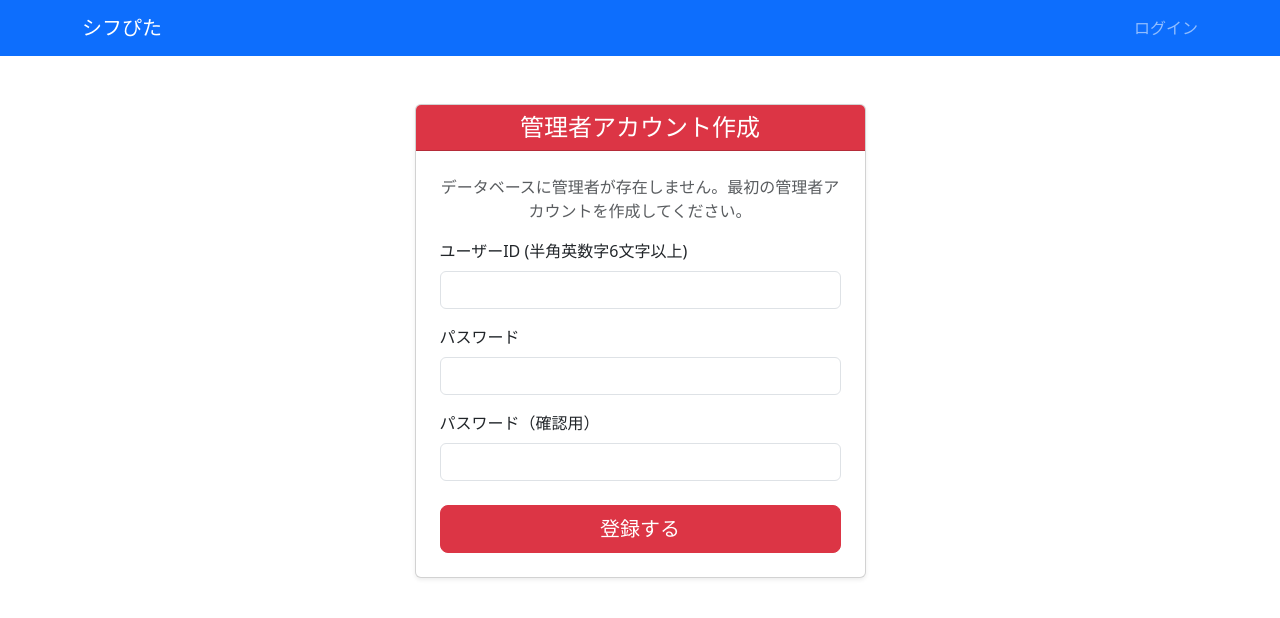
After one commit to yapitaku9/shifpita_mvp, a Flask app: page /register in a window 1280 px wide. The commit adds this page. Shown: the top 618 px of the page. Run offline with Flask 3, Linux system fonts and the light colour scheme.

Commit message:
初回時のみの管理者登録実行

```diff
--- a/app/forms.py
+++ b/app/forms.py
@@ -269,3 +269,33 @@ class SpecialDayForm(FlaskForm):
         existing_day = SpecialDay.query.filter_by(date=date.data).first()
         if existing_day:
             raise ValidationError('この日付は既に特別日として設定されています。')
+
+
+class RegistrationForm(FlaskForm):
+    """管理者初回登録フォーム"""
+    username = StringField(
+        "ユーザーID (半角英数字6文字以上)",
+        validators=[
+            DataRequired(message="入力必須です。"),
+            Length(min=6, message="6文字以上で入力してください。"),
+            Regexp('^[A-Za-z0-9]+$', message='ユーザー名は半角英数字のみ使用できます。'),
+        ]
+    )
+    password = PasswordField(
+        "パスワード",
+        validators=[DataRequired(message="パスワードは入力必須です。")]
+    )
+    password2 = PasswordField(
+        "パスワード（確認用）",
+        validators=[
+            DataRequired(message="確認用パスワードは入力必須です。"),
+            EqualTo('password', message='パスワードが一致しません。')
+        ]
+    )
+    submit = SubmitField("登録する")
+
+    def validate_username(self, username):
+        """ユーザーIDの重複チェック"""
+        user = User.query.filter_by(username=username.data).first()
+        if user:
+            raise ValidationError('このユーザーIDは既に使用されています。')
--- a/app/templates/employee/dashboard.html
+++ b/app/templates/employee/dashboard.html
@@ -45,7 +45,7 @@
                                 {{ day_off_form.date(class="form-control", type="date") }}
                             </div>
                             <div class="d-grid">
-                                {{ day_off_form.submit(class="btn btn-primary", name="day_off-submit") }}
+                                {{ day_off_form.submit(class="btn btn-primary") }}
                             </div>
                         </form>
                     </div>
@@ -63,7 +63,7 @@
                                 {{ work_request_form.shift_type_id(class="form-select") }}
                             </div>
                             <div class="d-grid">
-                                {{ work_request_form.submit(class="btn btn-primary", name="work_request-submit") }}
+                                {{ work_request_form.submit(class="btn btn-primary") }}
                             </div>
                         </form>
                     </div>
--- /dev/null
+++ b/app/templates/register_admin.html
@@ -0,0 +1,43 @@
+{% extends "base.html" %}
+
+{% block content %}
+<div class="row justify-content-center mt-5">
+    <div class="col-md-6 col-lg-5">
+        <div class="card shadow-sm">
+            <div class="card-header text-center bg-danger text-white">
+                <h4 class="mb-0">{{ title }}</h4>
+            </div>
+            <div class="card-body p-4">
+                <p class="text-center text-muted">データベースに管理者が存在しません。最初の管理者アカウントを作成してください。</p>
+                <form action="" method="post" novalidate>
+                    {{ form.hidden_tag() }}
+                    <div class="mb-3">
+                        {{ form.username.label(class="form-label") }}
+                        {{ form.username(class="form-control" + (" is-invalid" if form.username.errors else ""), size=32) }}
+                        {% for error in form.username.errors %}
+                            <span class="invalid-feedback">{{ error }}</span>
+                        {% endfor %}
+                    </div>
+                    <div class="mb-3">
+                        {{ form.password.label(class="form-label") }}
+                        {{ form.password(class="form-control" + (" is-invalid" if form.password.errors else ""), size=32) }}
+                        {% for error in form.password.errors %}
+                            <span class="invalid-feedback">{{ error }}</span>
+                        {% endfor %}
+                    </div>
+                    <div class="mb-4">
+                        {{ form.password2.label(class="form-label") }}
+                        {{ form.password2(class="form-control" + (" is-invalid" if form.password2.errors else ""), size=32) }}
+                        {% for error in form.password2.errors %}
+                            <span class="invalid-feedback">{{ error }}</span>
+                        {% endfor %}
+                    </div>
+                    <div class="d-grid">
+                        {{ form.submit(class="btn btn-danger btn-lg") }}
+                    </div>
+                </form>
+            </div>
+        </div>
+    </div>
+</div>
+{% endblock %}
--- a/app/views/main.py
+++ b/app/views/main.py
@@ -1,7 +1,7 @@
 from flask import render_template, flash, redirect, url_for, request, Blueprint
 from flask_login import login_user, logout_user, current_user, login_required
 from urllib.parse import urlsplit
-from app.forms import LoginForm
+from app.forms import LoginForm, RegistrationForm
 from app.models.user import User
 from app import db
 
@@ -22,6 +22,10 @@ def index():
 @bp.route("/login", methods=["GET", "POST"])
 def login():
     """ログインページ"""
+    # ユーザーが一人もいなければ、管理者登録ページにリダイレクト
+    if db.session.query(User).first() is None:
+        return redirect(url_for('main.register'))
+
     if current_user.is_authenticated:
         return redirect(url_for("main.index"))
 
@@ -46,6 +50,27 @@ def login():
     return render_template("login.html", title="ログイン", form=form)
 
 
+@bp.route('/register', methods=['GET', 'POST'])
+def register():
+    """管理者初回登録ページ"""
+    # 既にユーザーが存在する場合はログインページへリダイレクト
+    if db.session.query(User).first() is not None:
+        return redirect(url_for('main.login'))
+
+    form = RegistrationForm()
+    if form.validate_on_submit():
+        user = User(username=form.username.data, is_admin=True)
+        user.set_password(form.password.data)
+        db.session.add(user)
+        db.session.commit()
+        flash('管理者アカウントが作成されました。ログインしてください。')
+        # 作成後、自動的にログインさせる
+        login_user(user)
+        return redirect(url_for('main.index'))
+
+    return render_template('register_admin.html', title='管理者アカウント作成', form=form)
+
+
 @bp.route("/logout")
 def logout():
     """ログアウト処理"""
--- a/requirements.txt
+++ b/requirements.txt
@@ -20,3 +20,4 @@ pulp           # 数理最適化（シフト生成エンジン用）
 Flask-Mail     # メール送信用
 python-dotenv
 gunicorn
+psycopg2-binary
```
